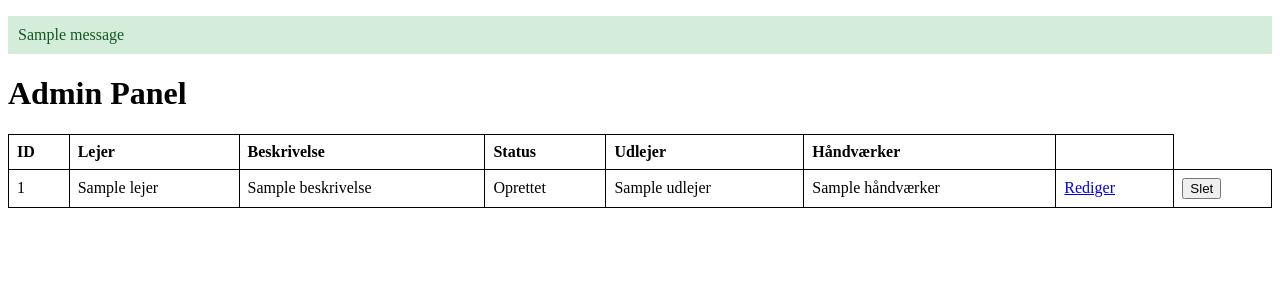
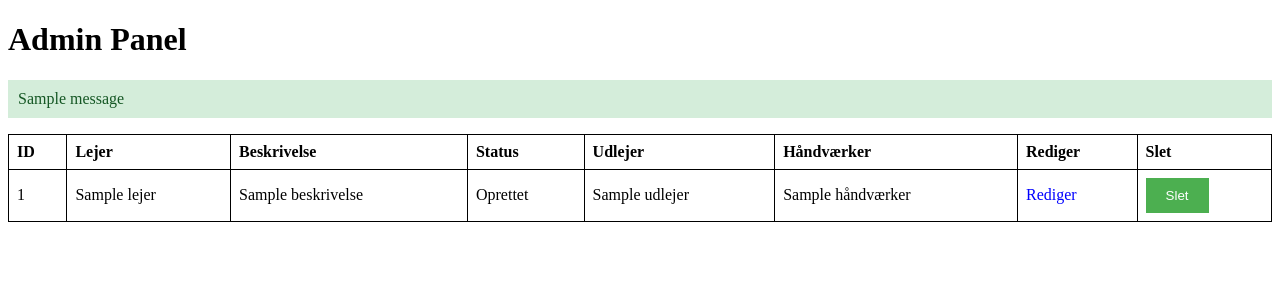
Before and after one commit to bbb36845/SAPUTicket, a Flask app: template templates/admin.html in a window 1280 px wide. Shown: the top 300 px of the page. Run offline with Flask 3, Linux system fonts and the light colour scheme; the template is opened without the code that fills it: most values are stand-ins (such as "Sample title", 1, 10 or a date in 2020); one stand-in notice (Sample message) is shown.

Commit message:
Tilføjet redigering af tickets

```diff
--- a/templates/admin.html
+++ b/templates/admin.html
@@ -2,15 +2,6 @@
 <html>
 <head>
     <title>Admin Panel</title>
-    {% with messages = get_flashed_messages(with_categories=true) %}
-  {% if messages %}
-    <ul class="flashes">
-      {% for category, message in messages %}
-        <li class="{{ category }}">{{ message }}</li>
-      {% endfor %}
-    </ul>
-  {% endif %}
-{% endwith %}
     <style>
         table {
             border-collapse: collapse;
@@ -20,6 +11,22 @@
             border: 1px solid black;
             padding: 8px;
             text-align: left;
+        }
+        /* Tilføjet styling for links */
+        a {
+            text-decoration: none; /* Fjern understregning */
+            color: blue;          /* Blå farve (eller vælg en anden) */
+        }
+        a:hover {
+            text-decoration: underline; /* Understreg ved hover */
+        }
+        /* Styling af knapper i formularer */
+         input[type="submit"] {
+            background-color: #4CAF50; /* Grøn knap */
+            color: white;
+            padding: 10px 20px;
+            border: none;
+            cursor: pointer;
         }
         .flashes {
             list-style: none;
@@ -40,10 +47,19 @@
             margin-bottom: 10px;
         }
     </style>
-    </style>
 </head>
 <body>
     <h1>Admin Panel</h1>
+
+    {% with messages = get_flashed_messages(with_categories=true) %}
+      {% if messages %}
+        <ul class="flashes">
+          {% for category, message in messages %}
+            <li class="{{ category }}">{{ message }}</li>
+          {% endfor %}
+        </ul>
+      {% endif %}
+    {% endwith %}
 
     <table>
         <thead>
@@ -54,23 +70,19 @@
                 <th>Status</th>
                 <th>Udlejer</th>
                 <th>Håndværker</th>
-                <th></th>
-            </tr>
+                <th>Rediger</th>  <th>Slet</th>     </tr>
         </thead>
         <tbody>
             {% for ticket in tickets %}
             <tr>
-                <td>{{ ticket.id }}</td>
-                <td>{{ ticket.lejer }}</td>
-                <td>{{ ticket.beskrivelse }}</td>
-                <td>{{ ticket.status }}</td>
-                <td>{{ ticket.udlejer }}</td>
-                <td>{{ ticket.håndværker }}</td>
-                <td>
-                    <a href="/edit/{{ ticket.id }}">Rediger</a>
-                </td>
-                <td>
-                    <form action="/delete/{{ ticket.id }}" method="post">
+                <td data-label="ID">{{ ticket.id }}</td>
+                <td data-label="Lejer">{{ ticket.lejer }}</td>
+                <td data-label="Beskrivelse">{{ ticket.beskrivelse }}</td>
+                <td data-label="Status">{{ ticket.status }}</td>
+                <td data-label="Udlejer">{{ ticket.udlejer }}</td>
+                <td data-label="Håndværker">{{ ticket.håndværker }}</td>
+                <td data-label="Rediger">  <a href="/edit/{{ ticket.id }}">Rediger</a>  </td>
+                <td data-label="Slet">  <form action="/delete/{{ ticket.id }}" method="post">
                         <input type="submit" value="Slet">
                     </form>
                 </td>
```
Lines whose indentation alone changed are shown as unchanged.
